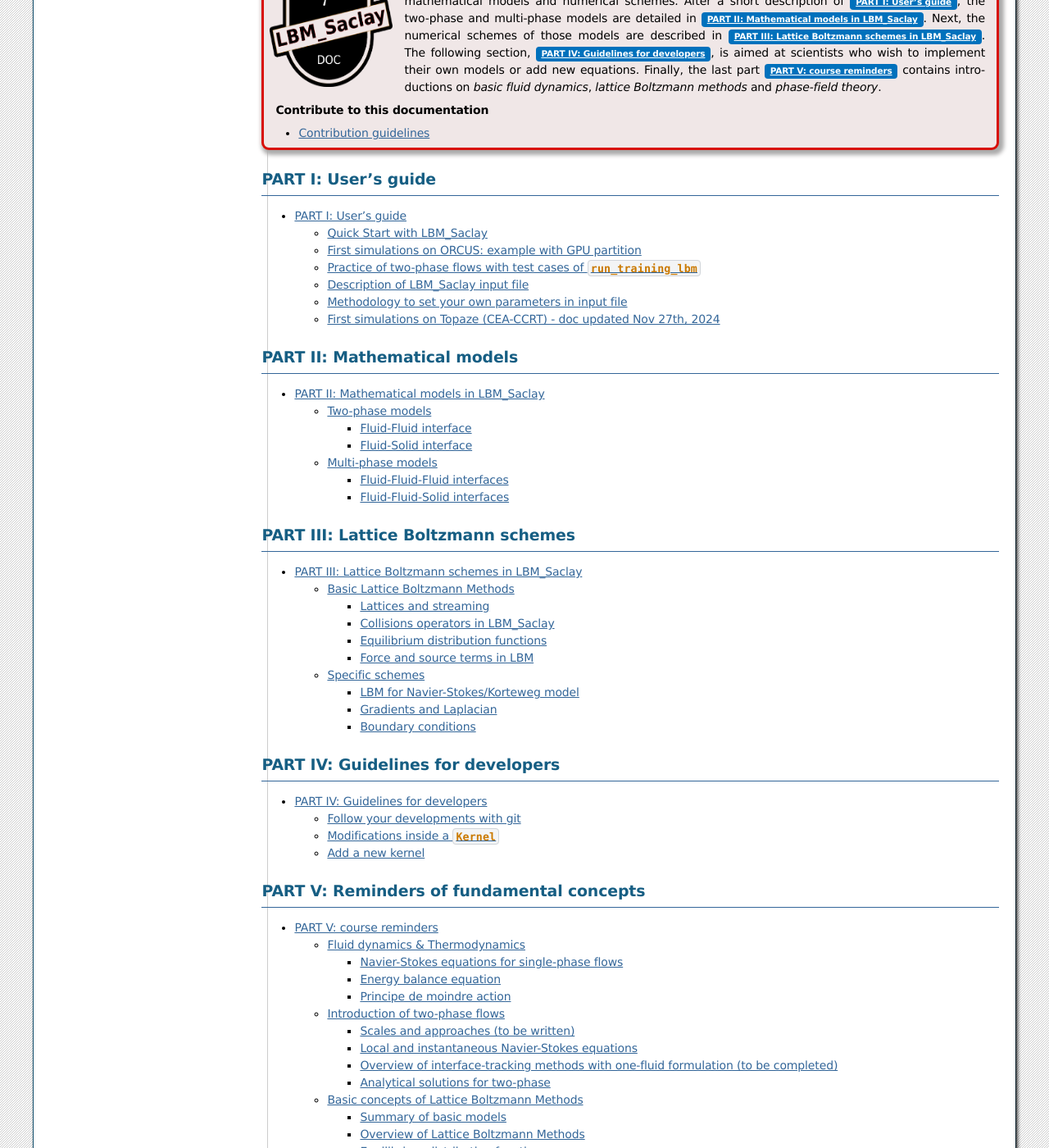
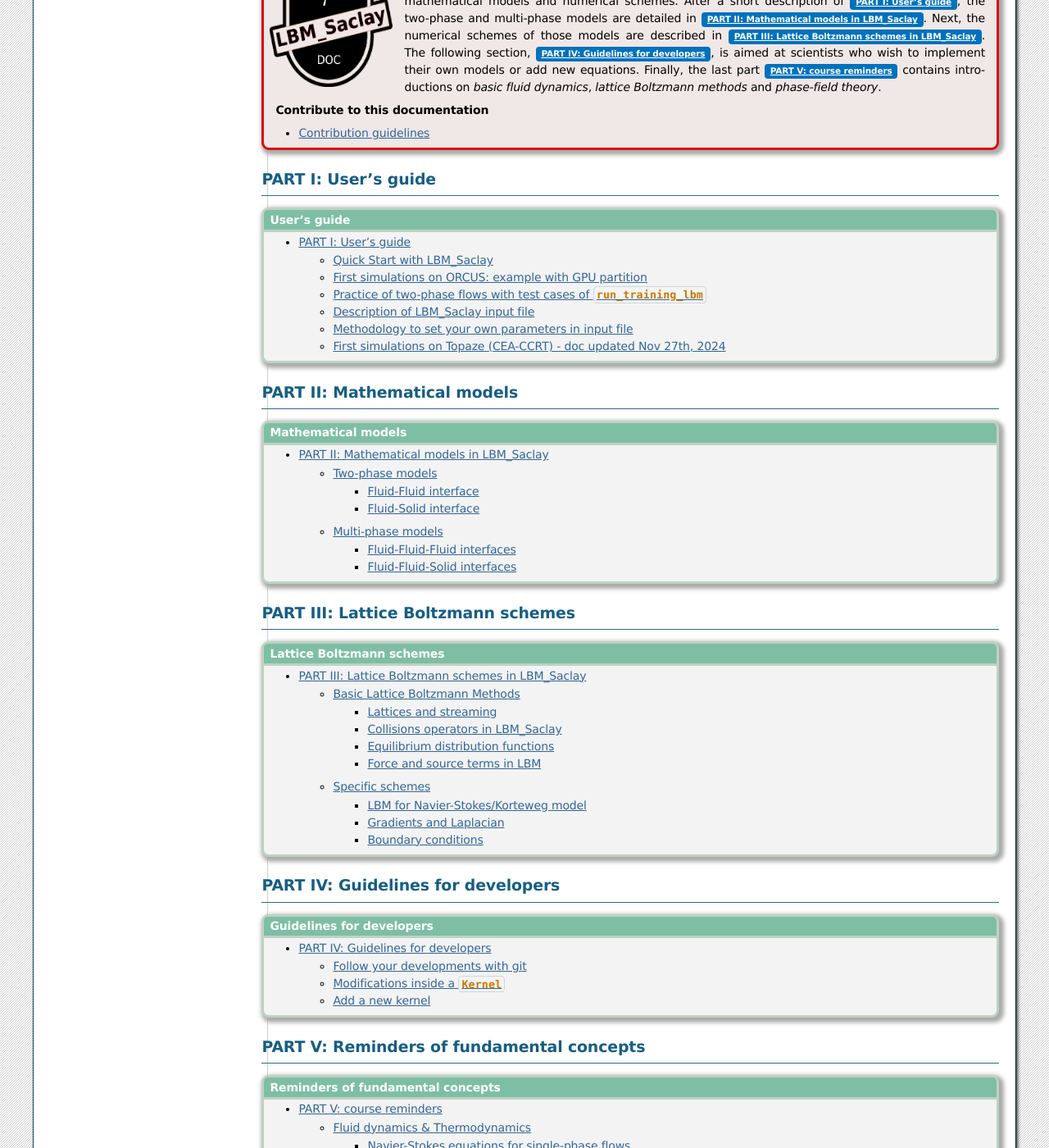
Before and after one commit to cea-lbm-saclay/LBM_Saclay_Documentation, a Sphinx documentation site: the page built from doc/index.rst, in a window 1280 px wide and 1400 px high, scrolled down 1816 px. Shown: the whole window at 82% size. Built offline with Sphinx 7.4.7, drawn with Linux system fonts in a browser that asks for light colours.

Commit message:
Update index

```diff
--- a/doc/index.rst
+++ b/doc/index.rst
@@ -131,46 +131,61 @@ Welcome to LBM_Saclay's documentation
 **PART I: User's guide**
 ************************
 
-.. toctree::
-   :maxdepth: 2
+.. admonition:: User's guide
+   :class: hint
 
-   src_doc/01_USER_GUIDE/TOC_User-Guide.rst
+   .. toctree::
+      :maxdepth: 2
+
+      src_doc/01_USER_GUIDE/TOC_User-Guide.rst
 
 ********************************
 **PART II: Mathematical models**
 ********************************
 
-.. toctree::
-   :maxdepth: 3
+.. admonition:: Mathematical models
+   :class: hint
 
-   src_doc/02_MODELS/models.rst
+   .. toctree::
+      :maxdepth: 3
+
+      src_doc/02_MODELS/models.rst
 
 ***************************************
 **PART III: Lattice Boltzmann schemes**
 ***************************************
 
-.. toctree::
-   :maxdepth: 3
+.. admonition:: Lattice Boltzmann schemes
+   :class: hint
 
-   src_doc/03_LBM_Schemes/TOC_LBM_Schemes.rst
+   .. toctree::
+      :maxdepth: 3
+
+      src_doc/03_LBM_Schemes/TOC_LBM_Schemes.rst
 
 **************************************
 **PART IV: Guidelines for developers**
 **************************************
 
-.. toctree::
-   :maxdepth: 2
+.. admonition:: Guidelines for developers
+   :class: hint
 
-   src_doc/04_PROGRAMMING/Guidelines.rst
+   .. toctree::
+      :maxdepth: 2
+
+      src_doc/04_PROGRAMMING/Guidelines.rst
 
 *********************************************
 **PART V: Reminders of fundamental concepts**
 *********************************************
 
-.. toctree::
-   :maxdepth: 3
+.. admonition:: Reminders of fundamental concepts
+   :class: hint
 
-   src_doc/05_COURSES/TOC_Courses.rst
+   .. toctree::
+      :maxdepth: 3
+
+      src_doc/05_COURSES/TOC_Courses.rst
 
 
 .. sectionauthor:: Alain Cartalade
```
